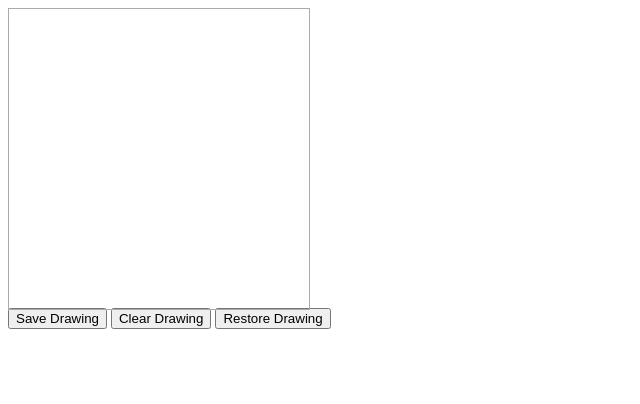
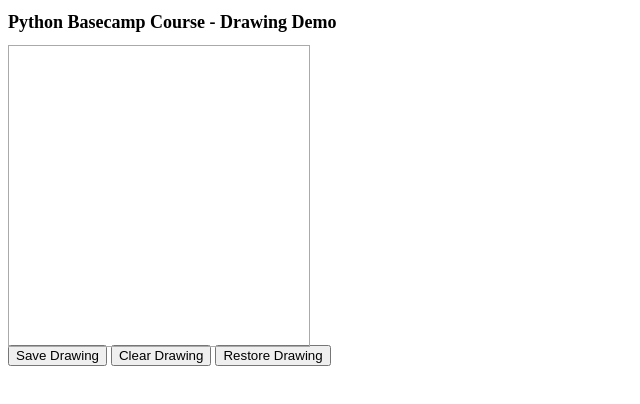
Before and after one commit to ppiersanti/pbc_js_page_demo, a plain HTML site: page index.html in a window 1280 px wide. Shown: the whole page, without its empty margins (0-640 px from the left). Drawn offline with Linux system fonts and the light colour scheme.

Commit message:
feat: add title

```diff
--- a/index.html
+++ b/index.html
@@ -17,6 +17,7 @@
     </head>
     <body>
 
+	<h1>Python Basecamp Course - Drawing Demo</h1>
 	<canvas id="c" width="300" height="300" style="border:1px solid #aaa"></canvas>
 
 	<script id="main">(function() {
```
